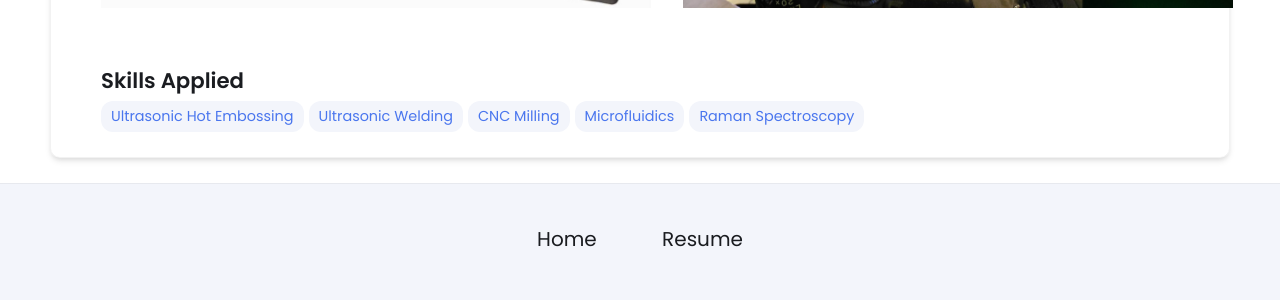
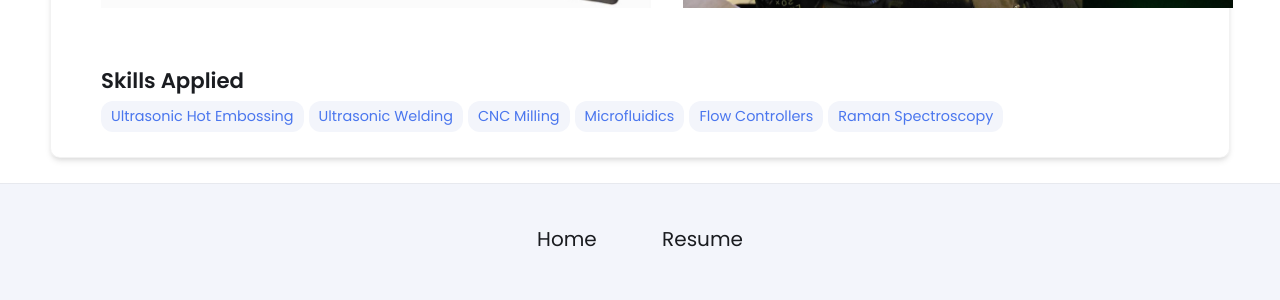
Before and after one commit to HagenGress/HagenGress.github.io, a Jekyll site: the page built from _projects/microfluidic-channel/index.md, in a window 1280 px wide. Shown: the part 1187-1487 px from the top of the page. Built offline with Jekyll 4.4.1, drawn with Linux system fonts in a browser that asks for light colours.

Commit message:
Update index.md

```diff
--- a/_projects/microfluidic-channel/index.md
+++ b/_projects/microfluidic-channel/index.md
@@ -30,6 +30,7 @@ main-image: /Microchannel_TitlePicture2.jpg
       <span class="skill">Ultrasonic Welding</span>
       <span class="skill">CNC Milling</span>
       <span class="skill">Microfluidics</span>
+      <span class="skill">Flow Controllers</span>
       <span class="skill">Raman Spectroscopy</span>
     </div>
   </div>
```
